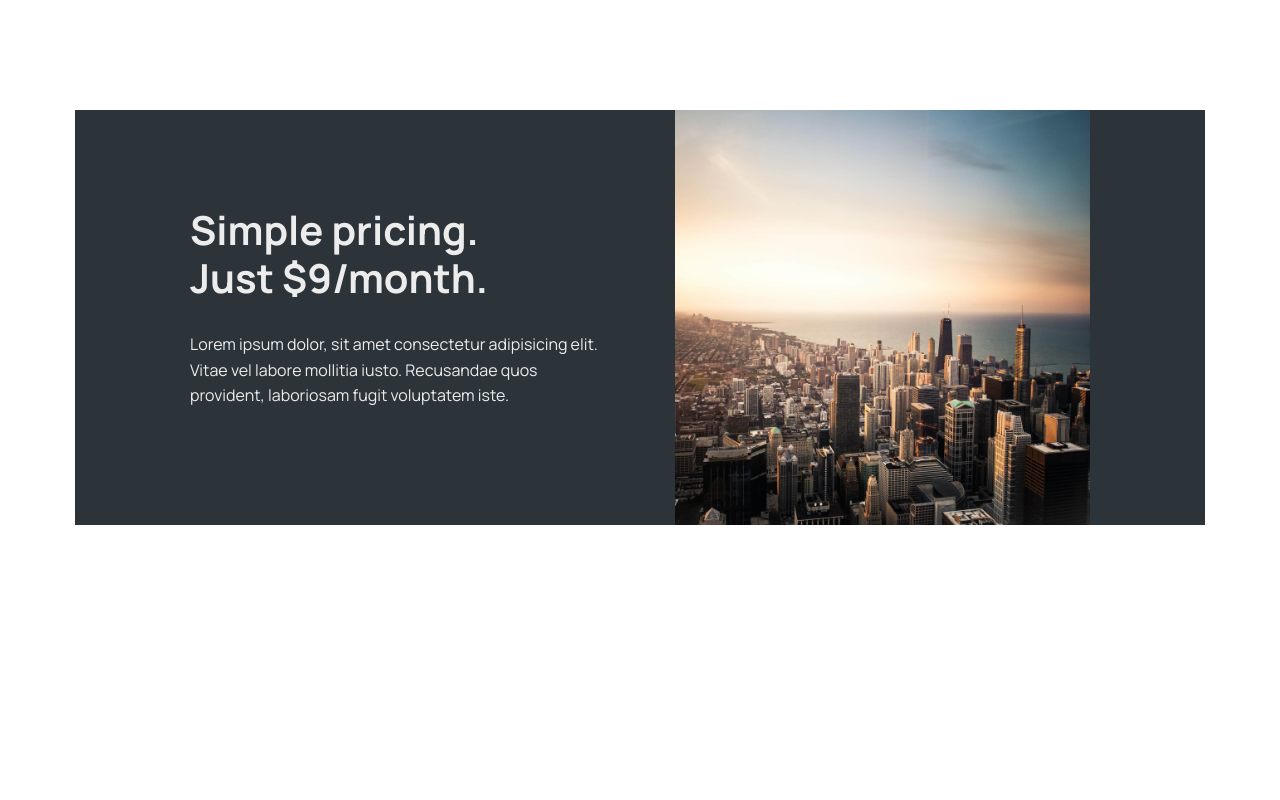
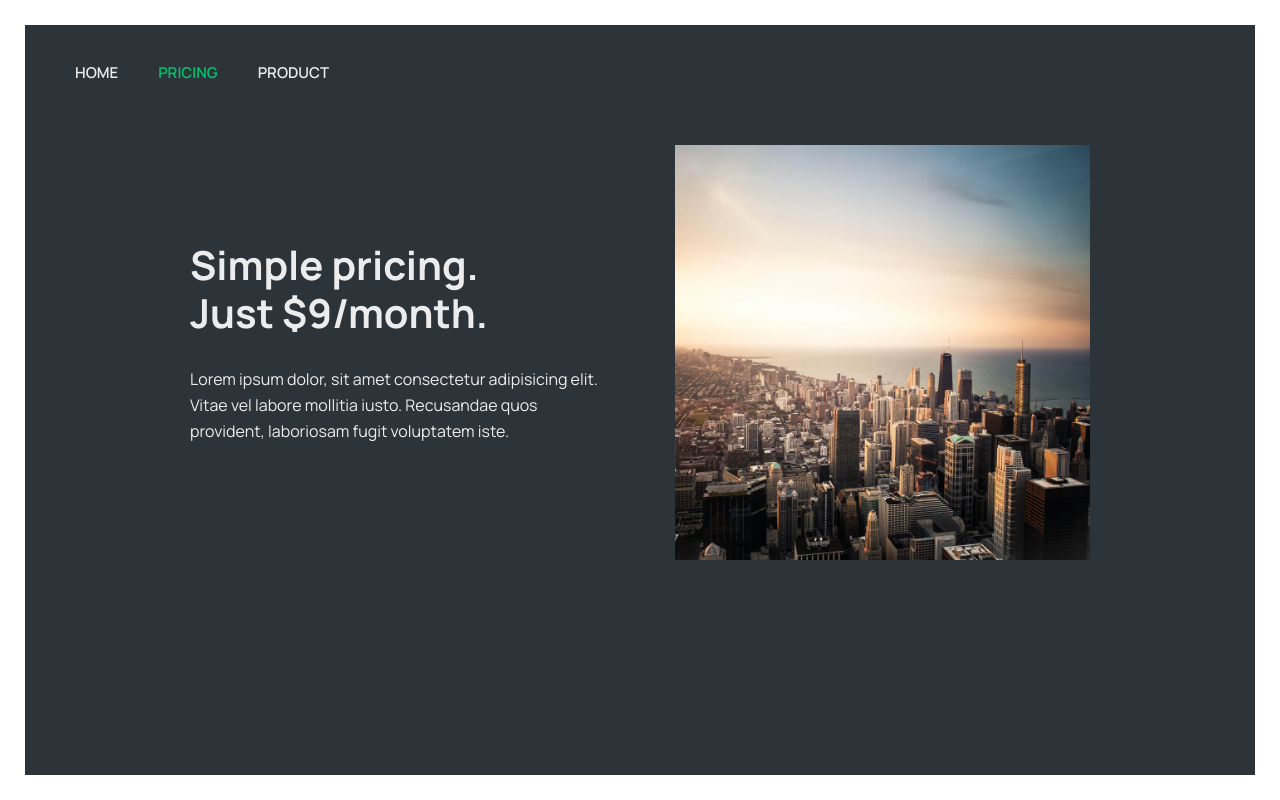
Before and after one commit to Arunendrasingh/ReactLearning-Wordwise-The-Context-API, a React (Vite) app: page /pricing in a window 1280 px wide. Built offline with nearby package versions, Linux system fonts and the light colour scheme.

Commit message:
Restored the previous style.

```diff
--- a/src/App.jsx
+++ b/src/App.jsx
@@ -10,7 +10,6 @@ function App() {
   return (
     <>
       <BrowserRouter>
-        <div className="home_root">
         {/* <PageNav /> */}
         <Routes>
           <Route path="/" element={<HomePage />} />
@@ -18,7 +17,6 @@ function App() {
           <Route path="pricing" element={<Pricing />} />
           <Route path="*" element={<PageNotFound />} />
         </Routes>
-        </div>
       </BrowserRouter>
     </>
   );
--- a/src/pages/HomePage.jsx
+++ b/src/pages/HomePage.jsx
@@ -1,11 +1,11 @@
 import { NavLink } from "react-router-dom";
 import styles from "./Homepage.module.css";
-// import PageNav from "../components/PageNav";
+import PageNav from "../components/PageNav";
 
 export default function Homepage() {
   return (
     <main className={styles.homepage}>
-      {/* <PageNav /> */}
+      <PageNav />
       <section>
         <h1>
           You travel the world.
--- a/src/pages/Homepage.module.css
+++ b/src/pages/Homepage.module.css
@@ -1,6 +1,6 @@
 .homepage {
-  /* height: calc(100vh - 5rem); */
-  /* margin: 2.5rem; */
+  height: calc(100vh - 5rem);
+  margin: 2.5rem;
   background-image: linear-gradient(
       rgba(36, 42, 46, 0.8),
       rgba(36, 42, 46, 0.8)
@@ -8,7 +8,7 @@
     url("../bg.jpg");
   background-size: cover;
   background-position: center;
-  /* padding: 2.5rem 5rem; */
+  padding: 2.5rem 5rem;
 }
 
 .homepage section {
--- a/src/pages/Pricing.jsx
+++ b/src/pages/Pricing.jsx
@@ -1,9 +1,11 @@
 // Uses the same styles as Product
+import PageNav from "../components/PageNav";
 import styles from "./Product.module.css";
 
 export default function Product() {
   return (
     <main className={styles.product}>
+      <PageNav />
       <section>
         <div>
           <h2>
--- a/src/pages/Product.jsx
+++ b/src/pages/Product.jsx
@@ -1,8 +1,10 @@
+import PageNav from "../components/PageNav";
 import styles from "./Product.module.css";
 
 export default function Product() {
   return (
     <main className={styles.product}>
+      <PageNav />
       <section>
         <img
           src="img-1.jpg"
--- a/src/pages/Product.module.css
+++ b/src/pages/Product.module.css
@@ -1,8 +1,8 @@
 .product {
-  /* margin: 2.5rem;
-  padding: 2.5rem 5rem; */
+  margin: 2.5rem;
+  padding: 2.5rem 5rem;
   background-color: var(--color-dark--1);
-  /* min-height: calc(100vh - 5rem); */
+  min-height: calc(100vh - 5rem);
 }
 
 .product section {
```
Lines whose indentation alone changed are shown as unchanged.
